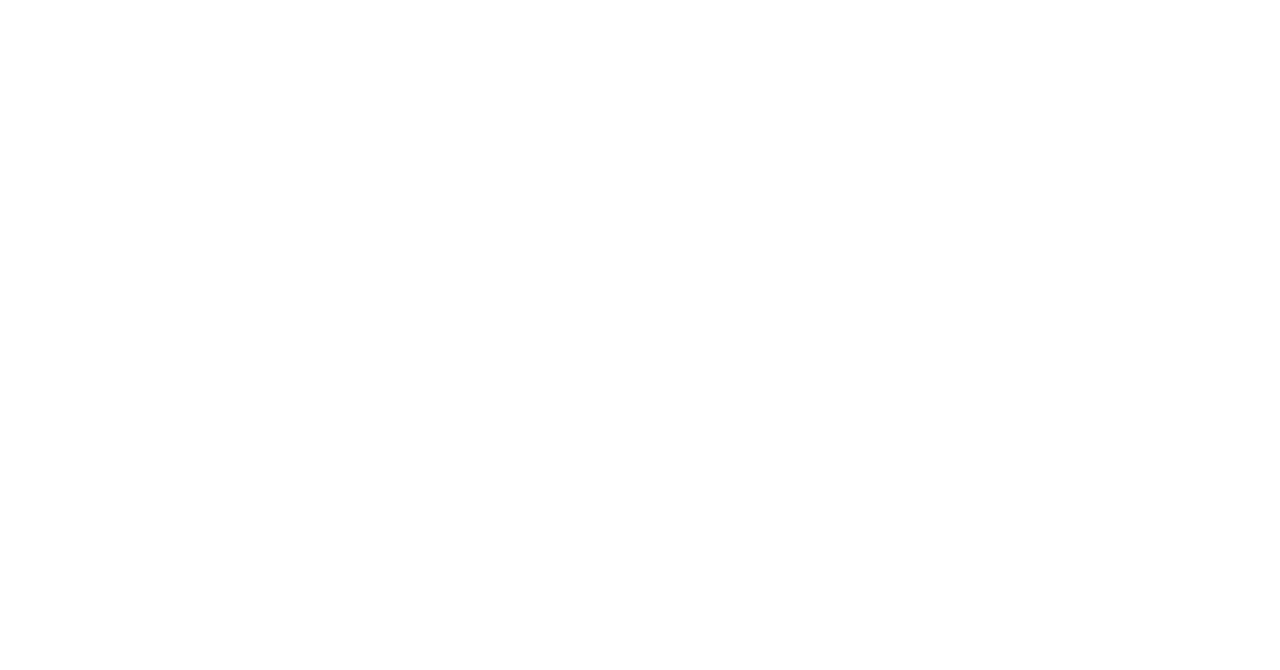
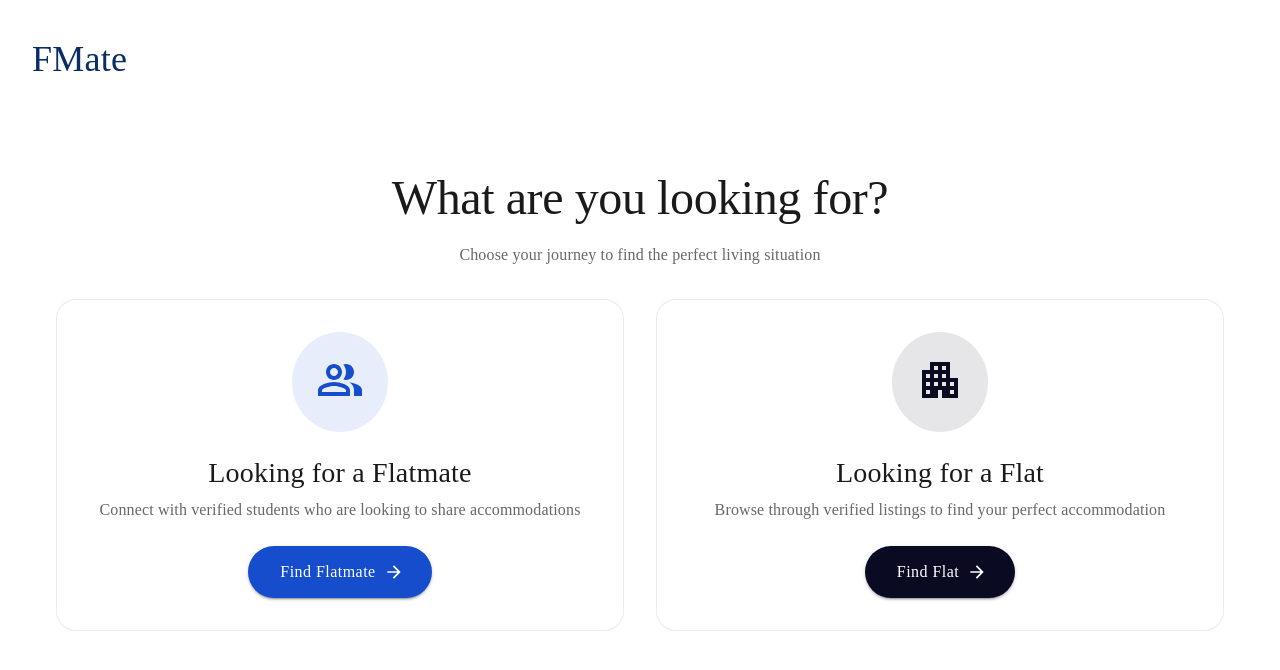
Before and after one commit to Anjaliicode/FMate, a React (Vite) app: page /selection in a window 1280 px wide. Before the commit this address had no page. Shown: the top 670 px of the page. Built offline with nearby package versions, Linux system fonts and the light colour scheme.

Commit message:
Added selection page

```diff
--- a/src/App.jsx
+++ b/src/App.jsx
@@ -1,11 +1,12 @@
-import { BrowserRouter, Routes, Route } from 'react-router-dom'; // Import Routes and Route
+import { BrowserRouter, Routes, Route } from "react-router-dom"; // Import Routes and Route
 import LandingPage from "./components/LandingPage";
 import EmailVerificationPage from "./components/EmailVerificationPage";
 import FlatListingsPage from "./components/FlatListing";
 import VerificationCodePage from "./components/VerificationCodePage";
-import RoomRequirementForm from './components/RoomRequirement';
+import RoomRequirementForm from "./components/RoomRequirement";
+import SelectionPage from "./components/SelectionPage";
 
-import './App.css'
+import "./App.css";
 
 function App() {
   return (
@@ -15,9 +16,11 @@
         <Route path="/emailverification" element={<EmailVerificationPage />} />
         <Route path="/verificationcode" element={<VerificationCodePage />} />
         <Route path="/flatlistings" element={<FlatListingsPage />} />
-        <Route path="/roomrequirements" element={<RoomRequirementForm/>} />
+        <Route path="/roomrequirements" element={<RoomRequirementForm />} />
         <Route path="/roomrequirement" element={<RoomRequirementForm />} />
-
+        <Route path="/selection" element={<SelectionPage />} />
+{/* <Route path="/find-flatmate" element={<FindFlatmate />} /> */}
+{/* <Route path="/find-flat" element={<FindFlat />} /> */}
       </Routes>
     </BrowserRouter>
   );
--- a/src/components/LandingPage.jsx
+++ b/src/components/LandingPage.jsx
@@ -11,6 +11,15 @@
   function emailhandle() {
     navigate("/emailverification");
   }
+  function flatListinghandle() {
+    navigate("/flatlistings");
+  }
+  function selectionHandle() {
+    navigate("/selection");
+  }
+
+  // In the button:
+
   return (
     <Box component="main">
       {/* Hero Section */}
@@ -108,6 +117,7 @@
           >
             <Button
               variant="contained"
+              onClick={flatListinghandle}
               sx={{
                 borderRadius: "30px",
                 background: "#164DCD",
@@ -120,6 +130,7 @@
             </Button>
             <Button
               variant="contained"
+              onClick={selectionHandle}
               sx={{
                 backgroundColor: "#0A0A23",
                 borderRadius: "30px",
--- /dev/null
+++ b/src/components/SelectionPage.jsx
@@ -0,0 +1,280 @@
+import React from "react";
+import { Box, Typography, Button, Paper } from "@mui/material";
+import { useNavigate } from "react-router-dom";
+import PeopleAltOutlined from "@mui/icons-material/PeopleAltOutlined";
+import ApartmentOutlined from "@mui/icons-material/ApartmentOutlined";
+import ArrowForwardOutlined from "@mui/icons-material/ArrowForwardOutlined";
+
+const SelectionPage = () => {
+  const navigate = useNavigate();
+
+  const handleFlatmateSearch = () => {
+    navigate("/find-flatmate");
+  };
+
+  const handleFlatSearch = () => {
+    navigate("/find-flat");
+  };
+
+  return (
+    <Box
+      component="main"
+      sx={{
+        height: "100vh",
+        width: "100vw",
+        backgroundColor: "#ffffff",
+        overflow: "hidden",
+        position: "relative",
+      }}
+    >
+      {/* Navbar */}
+      <Box
+        sx={{
+          position: "absolute",
+          top: { xs: "1rem", md: "2rem" },
+          left: { xs: "1rem", md: "2rem" },
+        }}
+      >
+        <Typography
+          variant="h6"
+          sx={{
+            fontFamily: "Poppins",
+            fontWeight: 500,
+            fontSize: { xs: "28px", md: "36px" },
+            lineHeight: { xs: "42px", md: "54px" },
+            color: "#082E66",
+          }}
+        >
+          FMate
+        </Typography>
+      </Box>
+
+      {/* Main Content */}
+      <Box
+        sx={{
+          height: "100%",
+          display: "flex",
+          flexDirection: "column",
+          justifyContent: "center",
+          alignItems: "center",
+          px: { xs: 2, md: 4 },
+        }}
+      >
+        <Box
+          sx={{
+            maxWidth: "1200px",
+            width: "100%",
+            pt: { xs: "60px", md: "0" },
+          }}
+        >
+          <Typography
+            variant="h2"
+            component="h1"
+            sx={{
+              fontWeight: 400,
+              fontFamily: "Poppins",
+              textAlign: "center",
+              fontSize: { xs: "1.75rem", sm: "2rem", md: "3rem" },
+              mb: { xs: 1, sm: 2 },
+              color: "#1a1a1a",
+            }}
+          >
+            What are you looking for?
+          </Typography>
+
+          <Typography
+            sx={{
+              fontFamily: "Poppins",
+              textAlign: "center",
+              fontSize: { xs: "0.875rem", sm: "1rem" },
+              color: "rgb(105, 103, 103)",
+              mb: { xs: 3, sm: 4 },
+              maxWidth: "700px",
+              mx: "auto",
+            }}
+          >
+            Choose your journey to find the perfect living situation
+          </Typography>
+
+          <Box
+            sx={{
+              display: "flex",
+              flexDirection: { xs: "column", md: "row" },
+              gap: { xs: 2, md: 4 },
+              px: { xs: 1, md: 2 },
+              maxHeight: { xs: "calc(100vh - 200px)", md: "450px" },
+            }}
+          >
+            {/* Flatmate Option */}
+            <Paper
+              elevation={0}
+              sx={{
+                flex: 1,
+                display: "flex",
+                flexDirection: "column",
+                alignItems: "center",
+                borderRadius: "20px",
+                padding: { xs: "1.5rem 1rem", sm: "2rem", md: "2rem" },
+                backgroundColor: "#ffffff",
+                border: "1px solid rgba(0, 0, 0, 0.08)",
+                transition: "all 0.3s ease",
+                cursor: "pointer",
+                "&:hover": {
+                  transform: "translateY(-8px)",
+                  boxShadow: "0 20px 40px rgba(0, 0, 0, 0.08)",
+                  borderColor: "#164DCD",
+                },
+              }}
+              onClick={handleFlatmateSearch}
+            >
+              <Box
+                sx={{
+                  backgroundColor: "rgba(22, 77, 205, 0.1)",
+                  borderRadius: "50%",
+                  p: { xs: 2, md: 3 },
+                  mb: { xs: 2, md: 3 },
+                }}
+              >
+                <PeopleAltOutlined
+                  sx={{
+                    fontSize: { xs: "2.5rem", md: "3rem" },
+                    color: "#164DCD",
+                  }}
+                />
+              </Box>
+              <Typography
+                variant="h4"
+                sx={{
+                  fontFamily: "Poppins",
+                  fontWeight: 500,
+                  fontSize: { xs: "1.25rem", sm: "1.5rem", md: "1.75rem" },
+                  mb: 1,
+                  textAlign: "center",
+                  color: "#1a1a1a",
+                }}
+              >
+                Looking for a Flatmate
+              </Typography>
+              <Typography
+                sx={{
+                  fontFamily: "Poppins",
+                  fontWeight: 300,
+                  fontSize: { xs: "0.875rem", sm: "1rem" },
+                  color: "rgb(105, 103, 103)",
+                  mb: { xs: 2, md: 3 },
+                  textAlign: "center",
+                }}
+              >
+                Connect with verified students who are looking to share accommodations
+              </Typography>
+              <Button
+                variant="contained"
+                endIcon={<ArrowForwardOutlined />}
+                sx={{
+                  backgroundColor: "#164DCD",
+                  borderRadius: "30px",
+                  padding: { xs: "8px 24px", md: "12px 32px" },
+                  fontFamily: "Poppins",
+                  textTransform: "none",
+                  fontSize: { xs: "0.875rem", md: "1rem" },
+                  "&:hover": {
+                    backgroundColor: "#1142AB",
+                    transform: "translateX(5px)",
+                  },
+                  transition: "all 0.2s ease",
+                }}
+              >
+                Find Flatmate
+              </Button>
+            </Paper>
+
+            {/* Flat Option */}
+            <Paper
+              elevation={0}
+              sx={{
+                flex: 1,
+                display: "flex",
+                flexDirection: "column",
+                alignItems: "center",
+                borderRadius: "20px",
+                padding: { xs: "1.5rem 1rem", sm: "2rem", md: "2rem" },
+                backgroundColor: "#ffffff",
+                border: "1px solid rgba(0, 0, 0, 0.08)",
+                transition: "all 0.3s ease",
+                cursor: "pointer",
+                "&:hover": {
+                  transform: "translateY(-8px)",
+                  boxShadow: "0 20px 40px rgba(0, 0, 0, 0.08)",
+                  borderColor: "#0A0A23",
+                },
+              }}
+              onClick={handleFlatSearch}
+            >
+              <Box
+                sx={{
+                  backgroundColor: "rgba(10, 10, 35, 0.1)",
+                  borderRadius: "50%",
+                  p: { xs: 2, md: 3 },
+                  mb: { xs: 2, md: 3 },
+                }}
+              >
+                <ApartmentOutlined
+                  sx={{
+                    fontSize: { xs: "2.5rem", md: "3rem" },
+                    color: "#0A0A23",
+                  }}
+                />
+              </Box>
+              <Typography
+                variant="h4"
+                sx={{
+                  fontFamily: "Poppins",
+                  fontWeight: 500,
+                  fontSize: { xs: "1.25rem", sm: "1.5rem", md: "1.75rem" },
+                  mb: 1,
+                  textAlign: "center",
+                  color: "#1a1a1a",
+                }}
+              >
+                Looking for a Flat
+              </Typography>
+              <Typography
+                sx={{
+                  fontFamily: "Poppins",
+                  fontWeight: 300,
+                  fontSize: { xs: "0.875rem", sm: "1rem" },
+                  color: "rgb(105, 103, 103)",
+                  mb: { xs: 2, md: 3 },
+                  textAlign: "center",
+                }}
+              >
+                Browse through verified listings to find your perfect accommodation
+              </Typography>
+              <Button
+                variant="contained"
+                endIcon={<ArrowForwardOutlined />}
+                sx={{
+                  backgroundColor: "#0A0A23",
+                  borderRadius: "30px",
+                  padding: { xs: "8px 24px", md: "12px 32px" },
+                  fontFamily: "Poppins",
+                  textTransform: "none",
+                  fontSize: { xs: "0.875rem", md: "1rem" },
+                  "&:hover": {
+                    backgroundColor: "#2A2A43",
+                    transform: "translateX(5px)",
+                  },
+                  transition: "all 0.2s ease",
+                }}
+              >
+                Find Flat
+              </Button>
+            </Paper>
+          </Box>
+        </Box>
+      </Box>
+    </Box>
+  );
+};
+
+export default SelectionPage;
```
Also changed, not shown: 1 other file (tests, documents, lock files or other folders).
